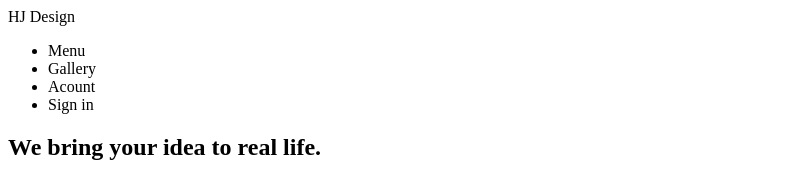
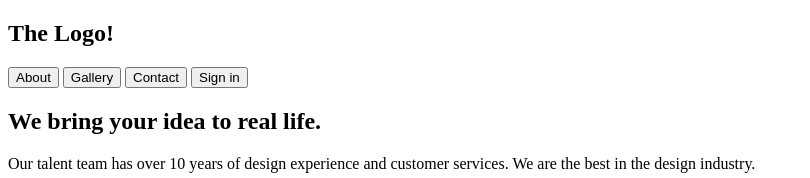
Before and after one commit to 1001hadi/Denver01-1, a plain HTML site: page index.html in a window 1280 px wide. Shown: the top 178 px of the page, without its empty margins (0-810 px from the left). Drawn offline with Linux system fonts and the light colour scheme.

Commit message:
the navigation bar updated

```diff
--- a/index.html
+++ b/index.html
@@ -7,15 +7,17 @@
   </head>
   <body>
     <header class="header">
-      <div class="header-logo">HJ Design</div>
-      <div>
-        <ul>
-          <li>Menu</li>
-          <li>Gallery</li>
-          <li>Acount</li>
-          <li>Sign in</li>
-        </ul>
-      </div>
+      <nav>
+        <div class="main-logo">
+          <h1><span class="logo-span">The</span> Logo!</h1>
+        </div>
+        <div class="menu-btn">
+          <a href=""><button>About</button></a>
+          <a href=""><button>Gallery</button></a>
+          <a href=""><button>Contact</button></a>
+          <a href=""><button>Sign in</button></a>
+        </div>
+      </nav>
     </header>
     <section class="main-section">
       <div>
```
